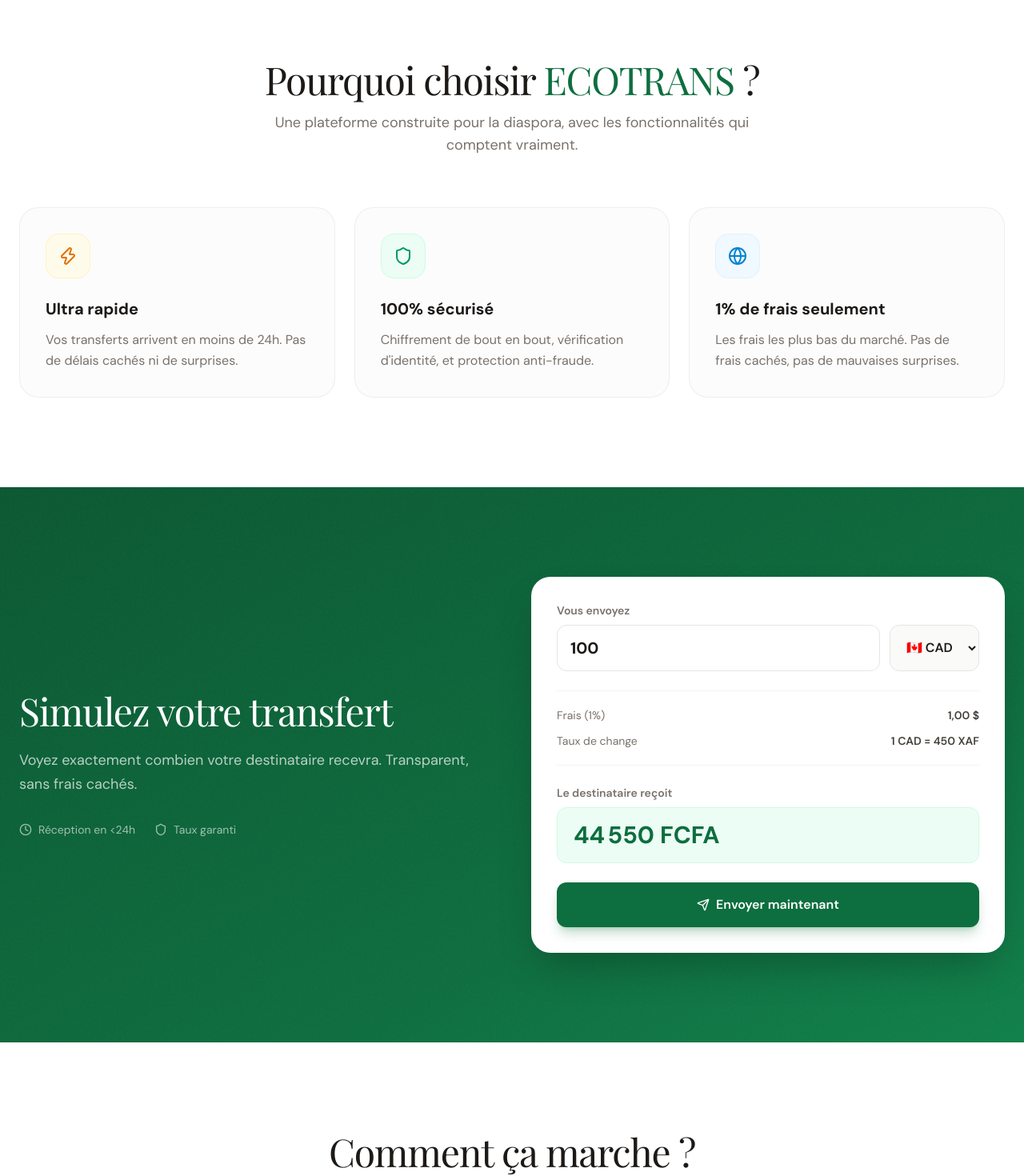
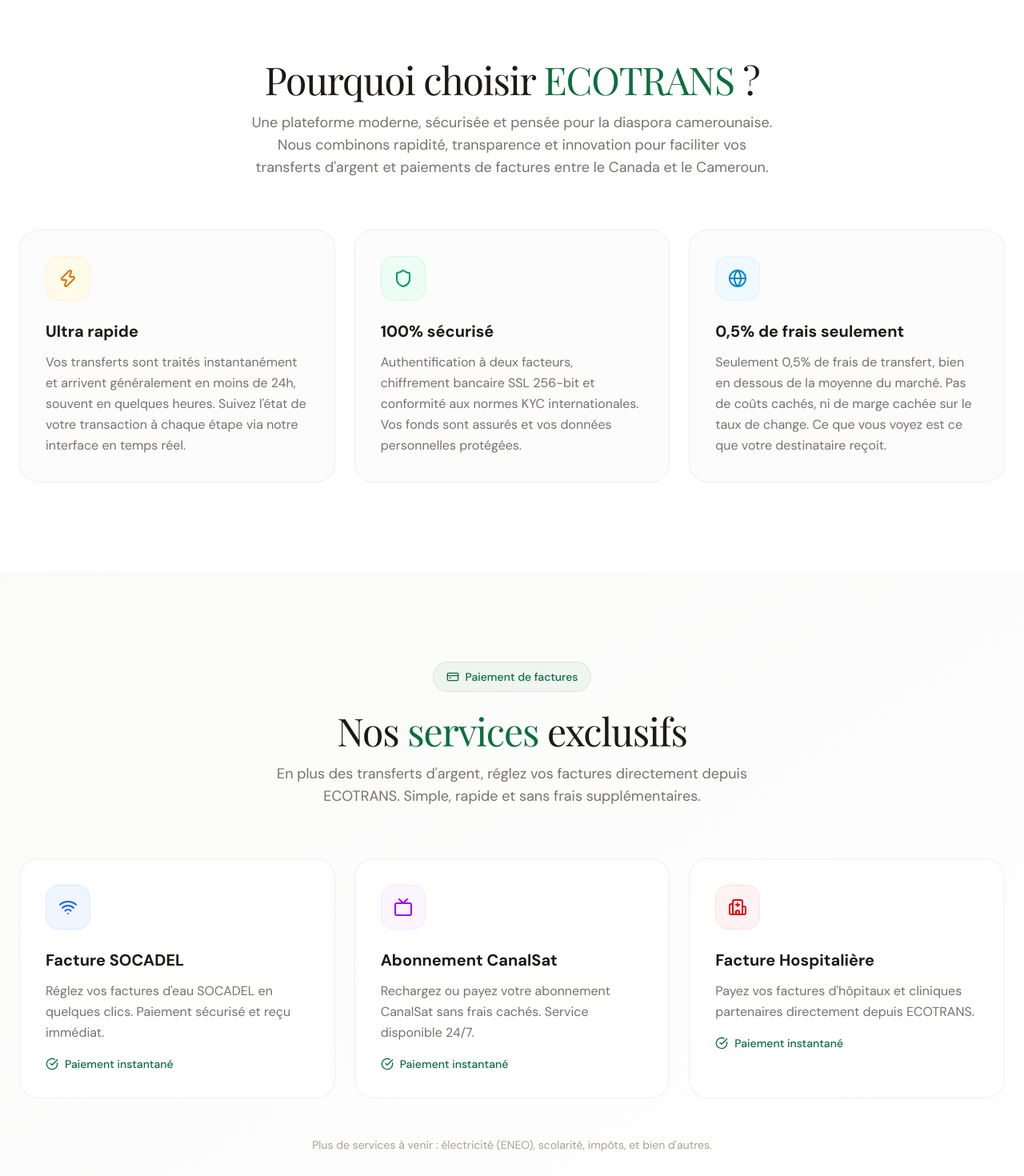
Before and after one commit to archi-cyber/TransfertMoney, a Next.js app: page / in a window 1280 px wide. Shown: the part 920-2390 px from the top of the page at 80% size. Built offline with nearby package versions, Linux system fonts and the light colour scheme; a web font is replaced by a local one.

Commit message:
adding change

```diff
--- a/app/page.tsx
+++ b/app/page.tsx
@@ -2,7 +2,7 @@
 
 import { useState } from "react";
 import Link from "next/link";
-import { motion,Variants} from "framer-motion";
+import { motion, Variants } from "framer-motion";
 import {
   ArrowRight,
   Shield,
@@ -15,13 +15,39 @@ import {
   Star,
   Menu,
   X,
+  Wifi,
+  Tv,
+  Hospital,
+  Building2,
+  CreditCard,
+  CheckCircle,
 } from "lucide-react";
 import {
   formatCurrency,
   EXCHANGE_RATES,
-  calculateFees,
-  calculateReceived,
 } from "@/lib/utils";
+
+// Taux de frais à 0.5%
+const FEE_RATE = 0.005;
+
+// Fonctions de calcul locales avec 0.5% de frais
+const calculateFeesLocal = (amount: number) => amount * FEE_RATE;
+
+const calculateReceivedLocal = (
+  amount: number,
+  fromCurrency: "CAD" | "XAF",
+  toCurrency: "CAD" | "XAF"
+) => {
+  const fees = calculateFeesLocal(amount);
+  const amountAfterFees = amount - fees;
+
+  if (fromCurrency === "CAD" && toCurrency === "XAF") {
+    return amountAfterFees * EXCHANGE_RATES.CAD_TO_XAF;
+  } else if (fromCurrency === "XAF" && toCurrency === "CAD") {
+    return amountAfterFees * EXCHANGE_RATES.XAF_TO_CAD;
+  }
+  return amountAfterFees;
+};
 
 const fadeUp: Variants = {
   hidden: { opacity: 0, y: 30 },
@@ -38,8 +64,52 @@ export default function LandingPage() {
   const [mobileMenuOpen, setMobileMenuOpen] = useState(false);
 
   const toCurrency = fromCurrency === "CAD" ? "XAF" : "CAD";
-  const fees = calculateFees(amount);
-  const received = calculateReceived(amount, fromCurrency, toCurrency);
+  const fees = calculateFeesLocal(amount);
+  const received = calculateReceivedLocal(amount, fromCurrency, toCurrency);
+
+  const servicesList = [
+    {
+      icon: Wifi,
+      title: "Facture SOCADEL",
+      description: "Réglez vos factures d'eau SOCADEL en quelques clics. Paiement sécurisé et reçu immédiat.",
+      color: "bg-blue-50 text-blue-600 border-blue-100",
+    },
+    {
+      icon: Tv,
+      title: "Abonnement CanalSat",
+      description: "Rechargez ou payez votre abonnement CanalSat sans frais cachés. Service disponible 24/7.",
+      color: "bg-purple-50 text-purple-600 border-purple-100",
+    },
+    {
+      icon: Hospital,
+      title: "Facture Hospitalière",
+      description: "Payez vos factures d'hôpitaux et cliniques partenaires directement depuis ECOTRANS.",
+      color: "bg-red-50 text-red-600 border-red-100",
+    },
+  ];
+
+  const partnersList = [
+    {
+      name: "Banque Internationale du Cameroun",
+      logo: "https://placehold.co/120x80?text=BICEC&font=montserrat",
+      alt: "BICEC",
+    },
+    {
+      name: "Orange Cameroun",
+      logo: "https://placehold.co/120x80?text=Orange&font=montserrat",
+      alt: "Orange",
+    },
+    {
+      name: "MTN Cameroun",
+      logo: "https://placehold.co/120x80?text=MTN&font=montserrat",
+      alt: "MTN",
+    },
+    {
+      name: "Société Générale",
+      logo: "https://placehold.co/120x80?text=SocGen&font=montserrat",
+      alt: "Société Générale",
+    },
+  ];
 
   return (
     <div className="min-h-screen">
@@ -58,6 +128,9 @@ export default function LandingPage() {
           <div className="hidden md:flex items-center gap-8 text-sm font-medium text-stone-600">
             <a href="#features" className="hover:text-[#0d6e3f] transition-colors">
               Fonctionnalités
+            </a>
+            <a href="#services" className="hover:text-[#0d6e3f] transition-colors">
+              Services
             </a>
             <a href="#calculator" className="hover:text-[#0d6e3f] transition-colors">
               Simulateur
@@ -98,6 +171,7 @@ export default function LandingPage() {
           >
             <div className="flex flex-col gap-4 pt-4">
               <a href="#features" className="text-stone-600 font-medium">Fonctionnalités</a>
+              <a href="#services" className="text-stone-600 font-medium">Services</a>
               <a href="#calculator" className="text-stone-600 font-medium">Simulateur</a>
               <a href="#how-it-works" className="text-stone-600 font-medium">Comment ça marche</a>
               <hr className="border-stone-200" />
@@ -128,7 +202,7 @@ export default function LandingPage() {
               className="inline-flex items-center gap-2 px-4 py-2 rounded-full bg-[#0d6e3f]/5 border border-[#0d6e3f]/10 text-[#0d6e3f] text-sm font-medium mb-8"
             >
               <div className="w-2 h-2 rounded-full bg-[#0d6e3f] pulse-green" />
-              Seulement 1% de frais de transfert
+              Seulement 0,5% de frais de transfert
             </motion.div>
 
             <motion.h1
@@ -217,8 +291,9 @@ export default function LandingPage() {
               <span className="text-[#0d6e3f]">ECOTRANS</span> ?
             </h2>
             <p className="text-stone-500 text-lg max-w-2xl mx-auto">
-              Une plateforme construite pour la diaspora, avec les fonctionnalités
-              qui comptent vraiment.
+              Une plateforme moderne, sécurisée et pensée pour la diaspora camerounaise.
+              Nous combinons rapidité, transparence et innovation pour faciliter vos
+              transferts d'argent et paiements de factures entre le Canada et le Cameroun.
             </p>
           </motion.div>
 
@@ -227,19 +302,19 @@ export default function LandingPage() {
               {
                 icon: Zap,
                 title: "Ultra rapide",
-                desc: "Vos transferts arrivent en moins de 24h. Pas de délais cachés ni de surprises.",
+                desc: "Vos transferts sont traités instantanément et arrivent généralement en moins de 24h, souvent en quelques heures. Suivez l'état de votre transaction à chaque étape via notre interface en temps réel.",
                 color: "bg-amber-50 text-amber-600 border-amber-100",
               },
               {
                 icon: Shield,
                 title: "100% sécurisé",
-                desc: "Chiffrement de bout en bout, vérification d'identité, et protection anti-fraude.",
+                desc: "Authentification à deux facteurs, chiffrement bancaire SSL 256-bit et conformité aux normes KYC internationales. Vos fonds sont assurés et vos données personnelles protégées.",
                 color: "bg-emerald-50 text-emerald-600 border-emerald-100",
               },
               {
                 icon: Globe,
-                title: "1% de frais seulement",
-                desc: "Les frais les plus bas du marché. Pas de frais cachés, pas de mauvaises surprises.",
+                title: "0,5% de frais seulement",
+                desc: "Seulement 0,5% de frais de transfert, bien en dessous de la moyenne du marché. Pas de coûts cachés, ni de marge cachée sur le taux de change. Ce que vous voyez est ce que votre destinataire reçoit.",
                 color: "bg-sky-50 text-sky-600 border-sky-100",
               },
             ].map((feat, i) => (
@@ -260,6 +335,69 @@ export default function LandingPage() {
               </motion.div>
             ))}
           </div>
+        </div>
+      </section>
+
+      {/* ===== SERVICES SECTION ===== */}
+      <section id="services" className="py-20 md:py-28 bg-gradient-to-br from-stone-50 to-white">
+        <div className="max-w-7xl mx-auto px-6">
+          <motion.div
+            initial="hidden"
+            whileInView="visible"
+            viewport={{ once: true }}
+            variants={fadeUp}
+            custom={0}
+            className="text-center mb-16"
+          >
+            <div className="inline-flex items-center gap-2 px-4 py-2 rounded-full bg-[#0d6e3f]/5 border border-[#0d6e3f]/10 text-[#0d6e3f] text-sm font-medium mb-6">
+              <CreditCard className="w-4 h-4" />
+              Paiement de factures
+            </div>
+            <h2 className="font-display text-3xl md:text-5xl tracking-tight mb-4">
+              Nos <span className="text-[#0d6e3f]">services</span> exclusifs
+            </h2>
+            <p className="text-stone-500 text-lg max-w-2xl mx-auto">
+              En plus des transferts d'argent, réglez vos factures directement depuis ECOTRANS.
+              Simple, rapide et sans frais supplémentaires.
+            </p>
+          </motion.div>
+
+          <div className="grid md:grid-cols-3 gap-6">
+            {servicesList.map((service, i) => (
+              <motion.div
+                key={service.title}
+                initial="hidden"
+                whileInView="visible"
+                viewport={{ once: true }}
+                variants={fadeUp}
+                custom={i + 1}
+                className="group p-8 rounded-3xl bg-white border border-stone-200/60 hover:border-[#0d6e3f]/20 hover:shadow-xl hover:shadow-stone-200/40 transition-all duration-300"
+              >
+                <div className={`w-14 h-14 rounded-2xl ${service.color} border flex items-center justify-center mb-6`}>
+                  <service.icon className="w-6 h-6" />
+                </div>
+                <h3 className="text-xl font-bold mb-3">{service.title}</h3>
+                <p className="text-stone-500 leading-relaxed mb-4">{service.description}</p>
+                <div className="flex items-center gap-2 text-sm text-[#0d6e3f] font-medium">
+                  <CheckCircle className="w-4 h-4" />
+                  <span>Paiement instantané</span>
+                </div>
+              </motion.div>
+            ))}
+          </div>
+
+          <motion.div
+            initial="hidden"
+            whileInView="visible"
+            viewport={{ once: true }}
+            variants={fadeUp}
+            custom={3}
+            className="mt-12 text-center"
+          >
+            <p className="text-stone-400 text-sm">
+              Plus de services à venir : électricité (ENEO), scolarité, impôts, et bien d'autres.
+            </p>
+          </motion.div>
         </div>
       </section>
 
@@ -329,7 +467,7 @@ export default function LandingPage() {
 
               <div className="space-y-3 py-5 border-y border-stone-100 mb-6">
                 <div className="flex justify-between text-sm">
-                  <span className="text-stone-500">Frais (1%)</span>
+                  <span className="text-stone-500">Frais (0,5%)</span>
                   <span className="font-semibold text-stone-700">
                     {formatCurrency(fees, fromCurrency)}
                   </span>
@@ -429,6 +567,68 @@ export default function LandingPage() {
         </div>
       </section>
 
+      {/* ===== PARTNERS SECTION ===== */}
+      <section className="py-20 md:py-28 bg-stone-50">
+        <div className="max-w-7xl mx-auto px-6">
+          <motion.div
+            initial="hidden"
+            whileInView="visible"
+            viewport={{ once: true }}
+            variants={fadeUp}
+            custom={0}
+            className="text-center mb-12"
+          >
+            <div className="inline-flex items-center gap-2 px-4 py-2 rounded-full bg-[#0d6e3f]/5 border border-[#0d6e3f]/10 text-[#0d6e3f] text-sm font-medium mb-6">
+              <Building2 className="w-4 h-4" />
+              Ils nous font confiance
+            </div>
+            <h2 className="font-display text-3xl md:text-4xl tracking-tight mb-4">
+              Nos <span className="text-[#0d6e3f]">partenaires</span>
+            </h2>
+            <p className="text-stone-500 text-lg max-w-2xl mx-auto">
+              ECOTRANS collabore avec les plus grandes institutions financières et
+              opérateurs télécoms pour vous offrir un service fiable.
+            </p>
+          </motion.div>
+
+          <motion.div
+            initial="hidden"
+            whileInView="visible"
+            viewport={{ once: true }}
+            variants={fadeUp}
+            custom={1}
+            className="flex flex-wrap justify-center items-center gap-8 md:gap-12"
+          >
+            {partnersList.map((partner, idx) => (
+              <div
+                key={partner.name}
+                className="flex flex-col items-center gap-3 p-6 bg-white rounded-2xl shadow-sm hover:shadow-md transition-all duration-300 min-w-[140px]"
+              >
+                <img
+                  src={partner.logo}
+                  alt={partner.alt}
+                  className="h-16 w-auto object-contain grayscale hover:grayscale-0 transition-all duration-300"
+                />
+                <span className="text-xs text-stone-400 font-medium text-center">
+                  {partner.name}
+                </span>
+              </div>
+            ))}
+          </motion.div>
+
+          <motion.p
+            initial="hidden"
+            whileInView="visible"
+            viewport={{ once: true }}
+            variants={fadeUp}
+            custom={2}
+            className="text-center text-stone-400 text-sm mt-8"
+          >
+            * Les logos sont des marques déposées par leurs propriétaires respectifs
+          </motion.p>
+        </div>
+      </section>
+
       {/* ===== CTA ===== */}
       <section className="py-20 md:py-28">
         <div className="max-w-7xl mx-auto px-6">
```
